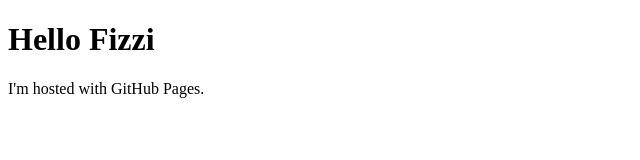
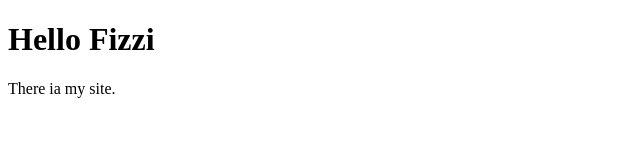
Before and after one commit to FizziToy/fizzitoy.github.io, a plain HTML site: page index.html in a window 1280 px wide. Shown: the whole page, without its empty margins (0-640 px from the left). Drawn offline with Linux system fonts and the light colour scheme.

Commit message:
Update index.html

```diff
--- a/index.html
+++ b/index.html
@@ -2,6 +2,6 @@
 <html>
 <body>
 <h1>Hello Fizzi</h1>
-<p>I'm hosted with GitHub Pages.</p>
+<p>There ia my site.</p>
 </body>
 </html>
```
